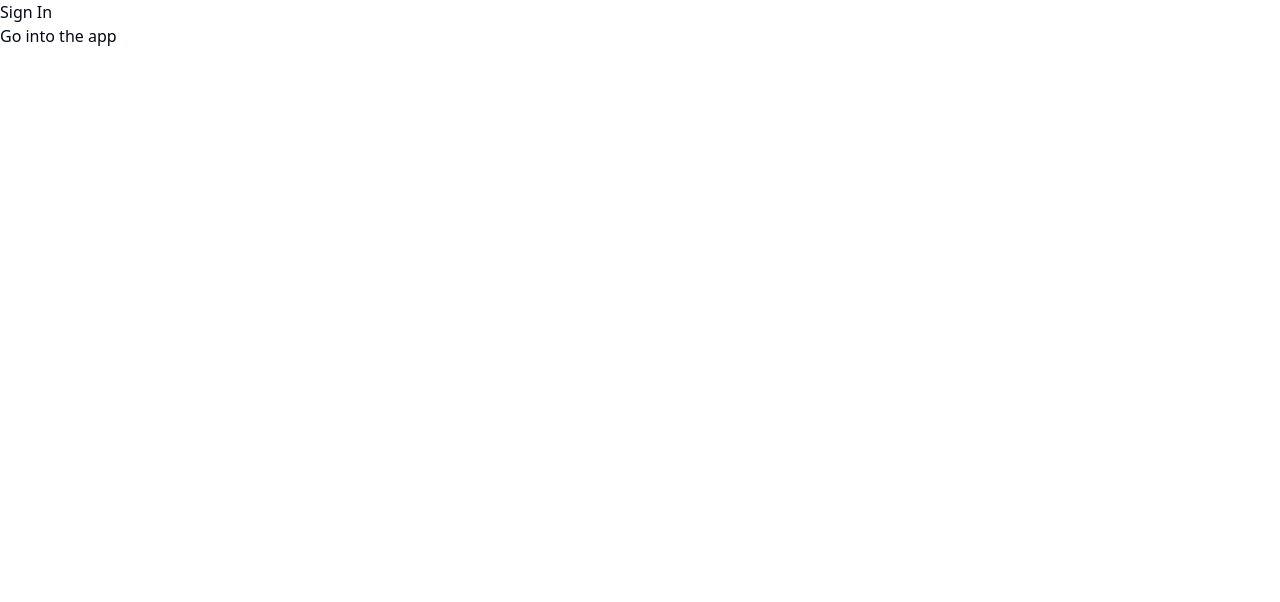
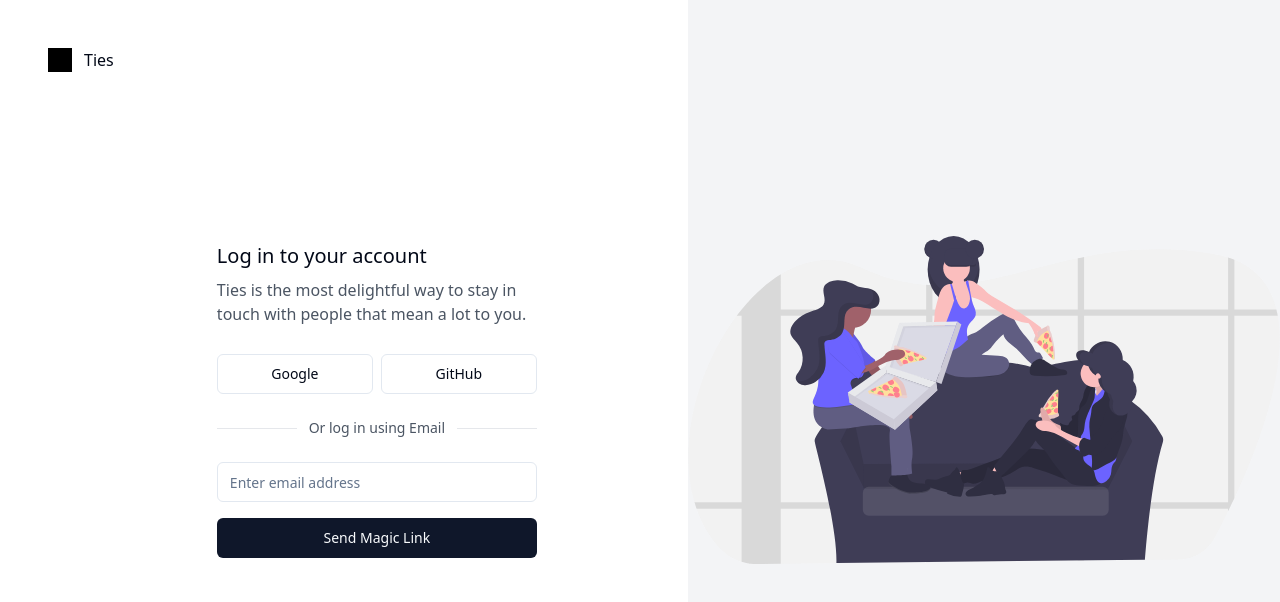
Before and after one commit to vickonrails/ties, a React (Vite) app: page /auth in a window 1280 px wide. Shown: the top 602 px of the page. Built offline with nearby package versions, Linux system fonts and the light colour scheme; no server answers.

Commit message:
chore: implement auth ui

```diff
--- a/src/app/auth.tsx
+++ b/src/app/auth.tsx
@@ -1,9 +1,56 @@
-import { Link } from '@tanstack/react-router'
+import { Button, Input } from '@/components/ui'
+
 export default function Auth() {
     return (
-        <>
-            <p>Sign In</p>
-            <Link to='/'>Go into the app</Link>
-        </>
+        <section className='flex w-ful h-full'>
+
+            <section className='flex flex-1 p-12'>
+                <div className='flex gap-3'>
+                    <div className='h-6 w-6 bg-black' />
+                    <h1>Ties</h1>
+                </div>
+                <section className='w-80 m-auto flex flex-col gap-4'>
+                    <div className='mb-3'>
+                        <h2 className='text-xl font-medium mb-2'>Log in to your account</h2>
+                        <p className='sm text-gray-600'>Ties is the most delightful way to stay in touch with people that mean a lot to you.</p>
+                    </div>
+
+                    <section className='flex w-full gap-2 mb-2'>
+                        <GoogleButton />
+                        <GithubButton />
+                    </section>
+
+                    <p className='mb-2 text-sm auth_divider relative'>
+                        <span className='relative text-gray-600 bg-white px-3'>Or log in using Email</span>
+                    </p>
+
+                    <form className='flex flex-col gap-4'>
+                        <Input placeholder='Enter email address' />
+                        <Button>Send Magic Link</Button>
+                    </form>
+                </section>
+
+                {/* <Link to='/'>Go into the app</Link> */}
+            </section>
+
+            <section className='sm:hidden md:block flex-1 bg-gray-100 auth_pattern' />
+        </section>
     )
 }
+
+function GoogleButton() {
+    return (
+        <Button variant='outline' className='flex-1'>
+            Google
+        </Button>
+    )
+}
+
+function GithubButton() {
+    return (
+        <Button variant='outline' className='flex-1'>
+            {/* <Github /> */}
+            GitHub
+        </Button>
+    )
+}
--- a/src/components/ui/index.ts
+++ b/src/components/ui/index.ts
@@ -1 +1,2 @@
 export * from './button'
+export * from './input'
--- /dev/null
+++ b/src/components/ui/input.tsx
@@ -0,0 +1,27 @@
+import * as React from "react"
+
+import { cn } from "@/lib/utils"
+
+export interface InputProps
+  extends React.InputHTMLAttributes<HTMLInputElement> { }
+
+
+// TODO: add placeholder & hint props
+const Input = React.forwardRef<HTMLInputElement, InputProps>(
+  ({ className, type, ...props }, ref) => {
+    return (
+      <input
+        type={type}
+        className={cn(
+          "flex h-10 w-full rounded-md border border-input bg-background px-3 py-2 text-sm ring-offset-background file:border-0 file:bg-transparent file:text-sm file:font-medium placeholder:text-muted-foreground focus-visible:outline-none focus-visible:ring-2 focus-visible:ring-ring focus-visible:ring-offset-2 disabled:cursor-not-allowed disabled:opacity-50",
+          className
+        )}
+        ref={ref}
+        {...props}
+      />
+    )
+  }
+)
+Input.displayName = "Input"
+
+export { Input }
--- a/src/index.css
+++ b/src/index.css
@@ -2,7 +2,18 @@
 @tailwind components;
 @tailwind utilities;
 
+
 @layer base {
+  body, html, #root {
+    @apply h-full;
+  }
+  * {
+    @apply border-border;
+  }
+  body {
+    @apply bg-background text-foreground;
+  }
+
   :root {
     --background: 0 0% 100%;
     --foreground: 222.2 84% 4.9%;
@@ -66,11 +77,13 @@
   }
 }
 
-@layer base {
-  * {
-    @apply border-border;
+@layer components {
+  .auth_pattern {
+    background: url('./undraw_pizza_sharing.svg') no-repeat center center;
+    background-size: contain;
   }
-  body {
-    @apply bg-background text-foreground;
+
+  .auth_divider {
+    @apply mb-2 text-sm text-center before:content-[''] before:block before:h-[1px] before:w-full before:absolute before:top-[10px] before:bg-gray-200;
   }
 }
```
Also changed, not shown: src/undraw_pizza_sharing.svg (added).
